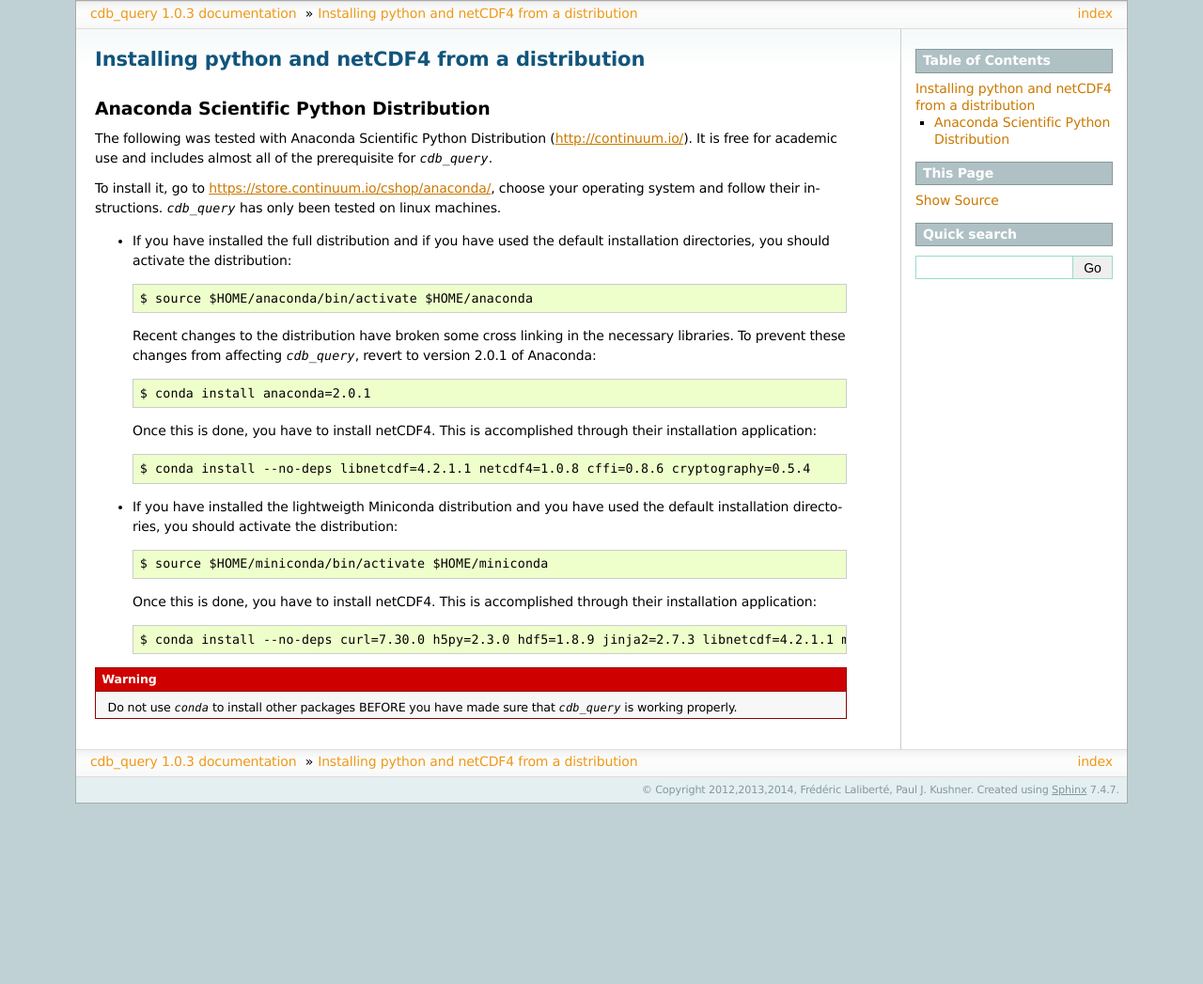
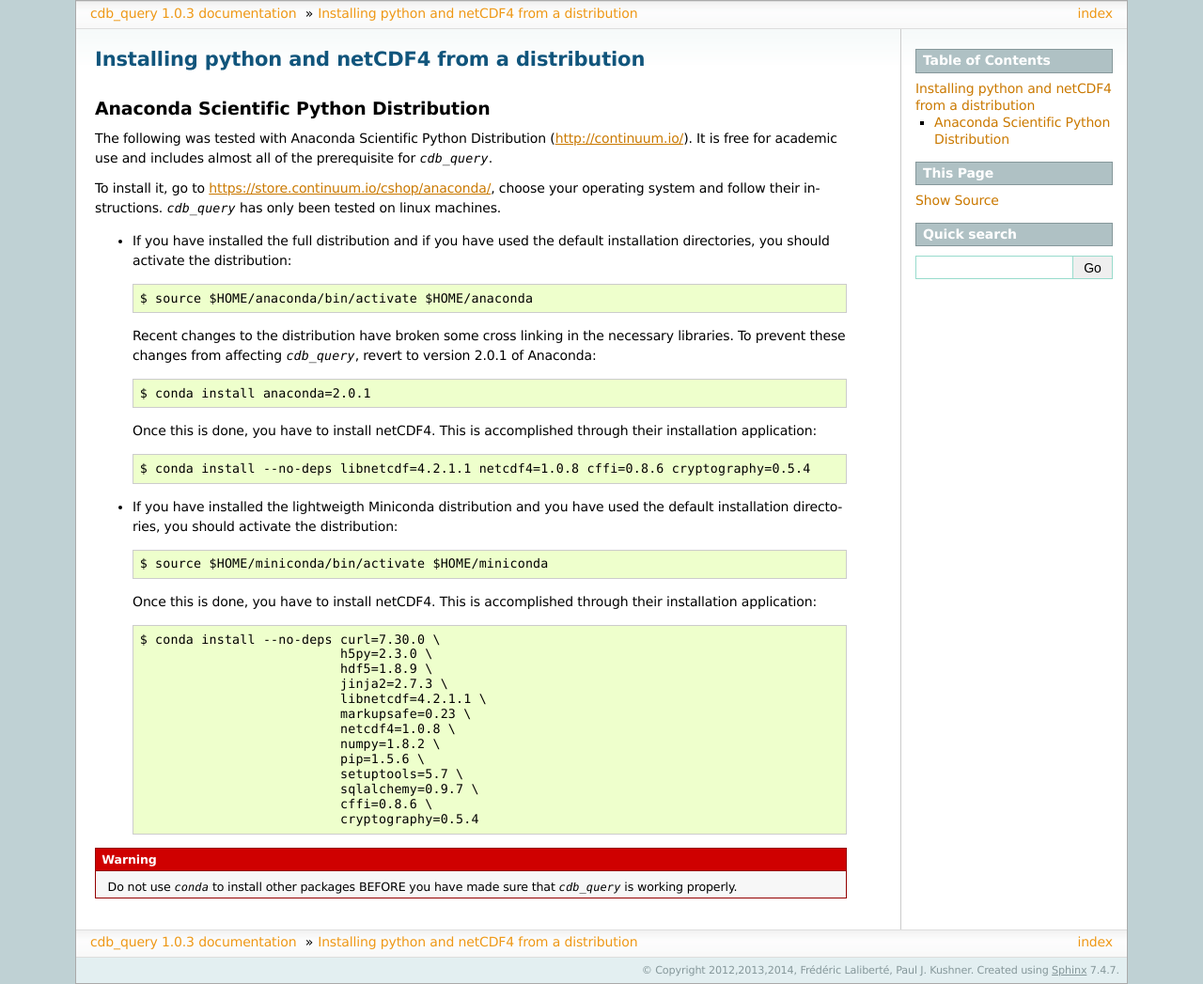
Before and after one commit to laliberte/cdb_query, a Sphinx documentation site: the page built from docs/install_distro.rst, in a window 1280 px wide. Shown: the whole page at 94% size. Built offline with Sphinx 7.4.7, drawn with Linux system fonts in a browser that asks for light colours; before the commit the page ends 900 px from its top, so only the background shows below that.

```diff
--- a/docs/install_distro.rst
+++ b/docs/install_distro.rst
@@ -35,7 +35,19 @@
   Once this is done, you have to install netCDF4. This is accomplished through their installation
   application::
 
-    $ conda install --no-deps curl=7.30.0 h5py=2.3.0 hdf5=1.8.9 jinja2=2.7.3 libnetcdf=4.2.1.1 markupsafe=0.23 netcdf4=1.0.8 numpy=1.8.2 pip=1.5.6 setuptools=5.7 sqlalchemy=0.9.7 cffi=0.8.6 cryptography=0.5.4
+    $ conda install --no-deps curl=7.30.0 \
+                              h5py=2.3.0 \
+                              hdf5=1.8.9 \
+                              jinja2=2.7.3 \
+                              libnetcdf=4.2.1.1 \
+                              markupsafe=0.23 \
+                              netcdf4=1.0.8 \
+                              numpy=1.8.2 \
+                              pip=1.5.6 \
+                              setuptools=5.7 \
+                              sqlalchemy=0.9.7 \
+                              cffi=0.8.6 \
+                              cryptography=0.5.4
 
 .. warning:: Do not use `conda` to install other packages BEFORE you have made sure that `cdb_query` is working properly.
 
```
Also changed, not shown: 2 other files.
